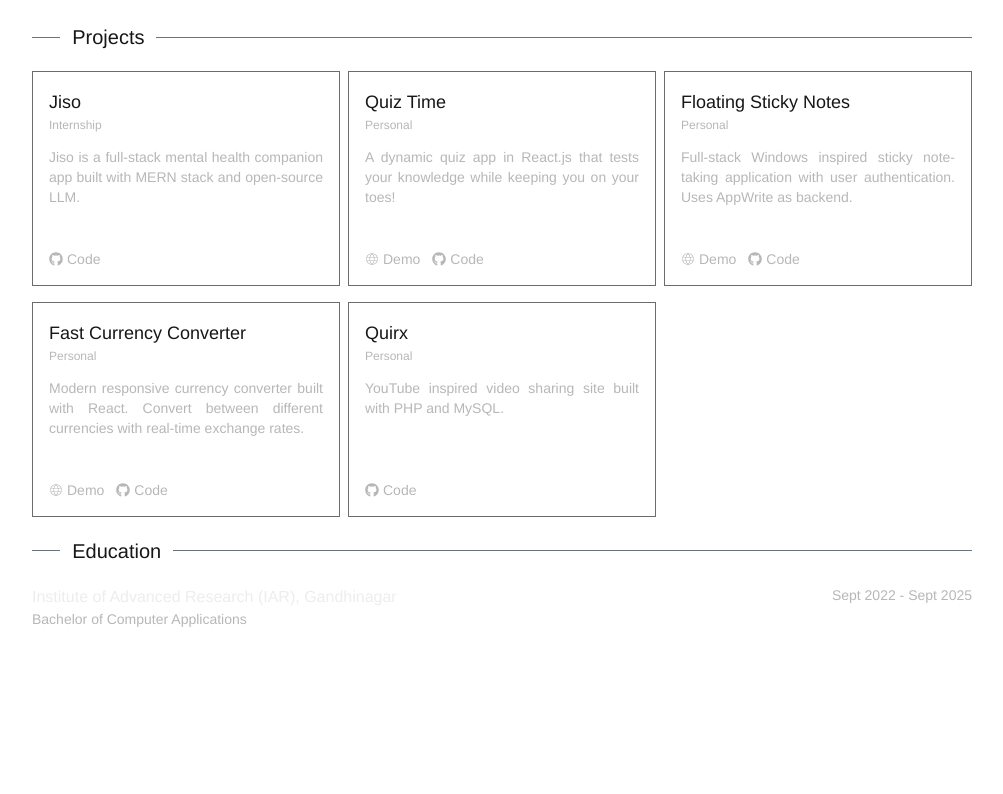
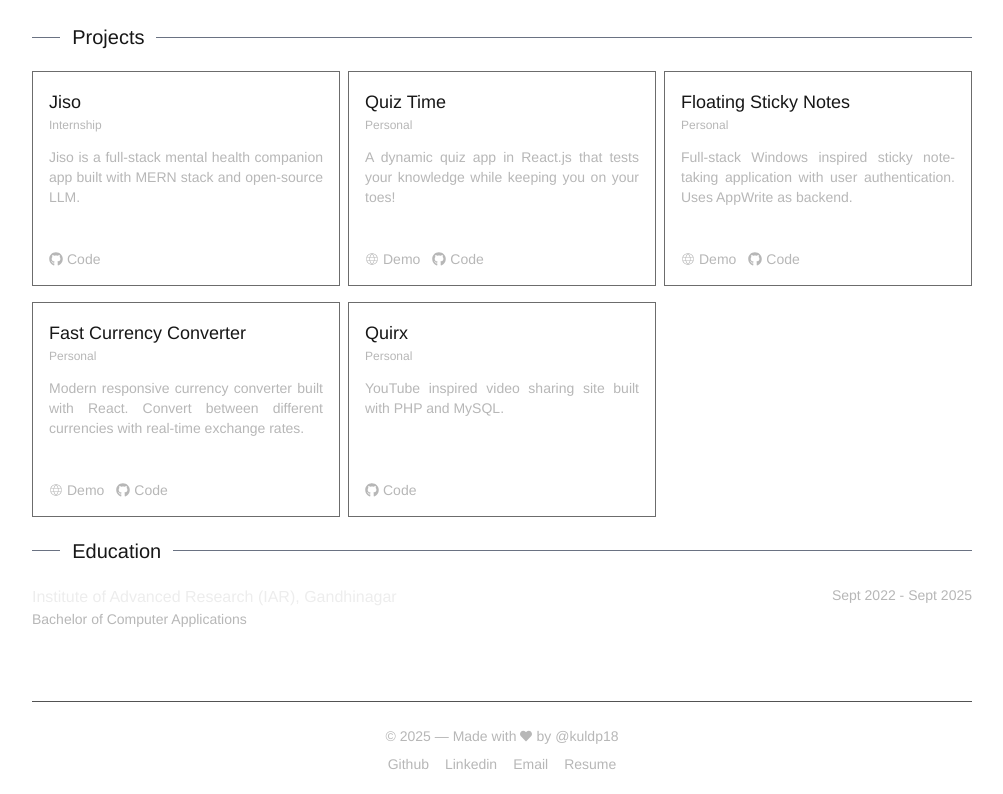
Before and after one commit to kuldp18/ksolanki.com, a Next.js app: page / in a window 1280 px wide. Shown: the part 547-1341 px from the top of the page, without its empty margins (138-1141 px from the left). Before the commit the page ends 1196 px from the top, so only its background shows below. Built offline with nearby package versions, Linux system fonts and the light colour scheme; a web font is replaced by a local one.

Commit message:
add Footer

```diff
--- a/app/layout.js
+++ b/app/layout.js
@@ -1,6 +1,7 @@
 import { Geist, Geist_Mono } from "next/font/google";
 import "./globals.css";
 import Header from "@/components/Header";
+import Footer from "@/components/Footer";
 
 const geistSans = Geist({
   variable: "--font-geist-sans",
@@ -26,6 +27,7 @@ export default function RootLayout({ children }) {
         <div className="max-w-[980px] mx-auto min-h-screen p-5">
           <Header />
           {children}
+          <Footer />
         </div>
       </body>
     </html>
--- /dev/null
+++ b/components/Footer.js
@@ -0,0 +1,51 @@
+import { FaHeart as HeartIcon } from "react-icons/fa";
+
+export default function Footer() {
+  return (
+    <footer className="border-t border-neutral-600 mt-18 text-center text-sm text-[#b7b7b7] pt-6">
+      <p className="flex justify-center items-center gap-1 flex-wrap">
+        © {new Date().getFullYear()} — Made with{" "}
+        <HeartIcon className="hover:text-white cursor-pointer" size={12} /> by{" "}
+        <a
+          href="https://github.com/kuldp18"
+          target="_blank"
+          rel="noopener noreferrer"
+          className="hover:text-white transition-colors"
+        >
+          @kuldp18
+        </a>
+      </p>
+      <div className="mt-2 flex justify-center gap-4 flex-wrap">
+        <a
+          href="https://github.com/kuldp18"
+          target="_blank"
+          rel="noopener noreferrer"
+          className="hover:text-white transition-colors"
+        >
+          Github
+        </a>
+        <a
+          href="https://linkedin.com/in/ksolanki8"
+          target="_blank"
+          rel="noopener noreferrer"
+          className="hover:text-white transition-colors"
+        >
+          Linkedin
+        </a>
+        <a
+          href="mailto:kuldeepsolanki1854@gmail.com"
+          className="hover:text-white transition-colors"
+        >
+          Email
+        </a>
+        <a
+          href="#"
+          rel="noopener noreferrer"
+          className="hover:text-white transition-colors"
+        >
+          Resume
+        </a>
+      </div>
+    </footer>
+  );
+}
```
